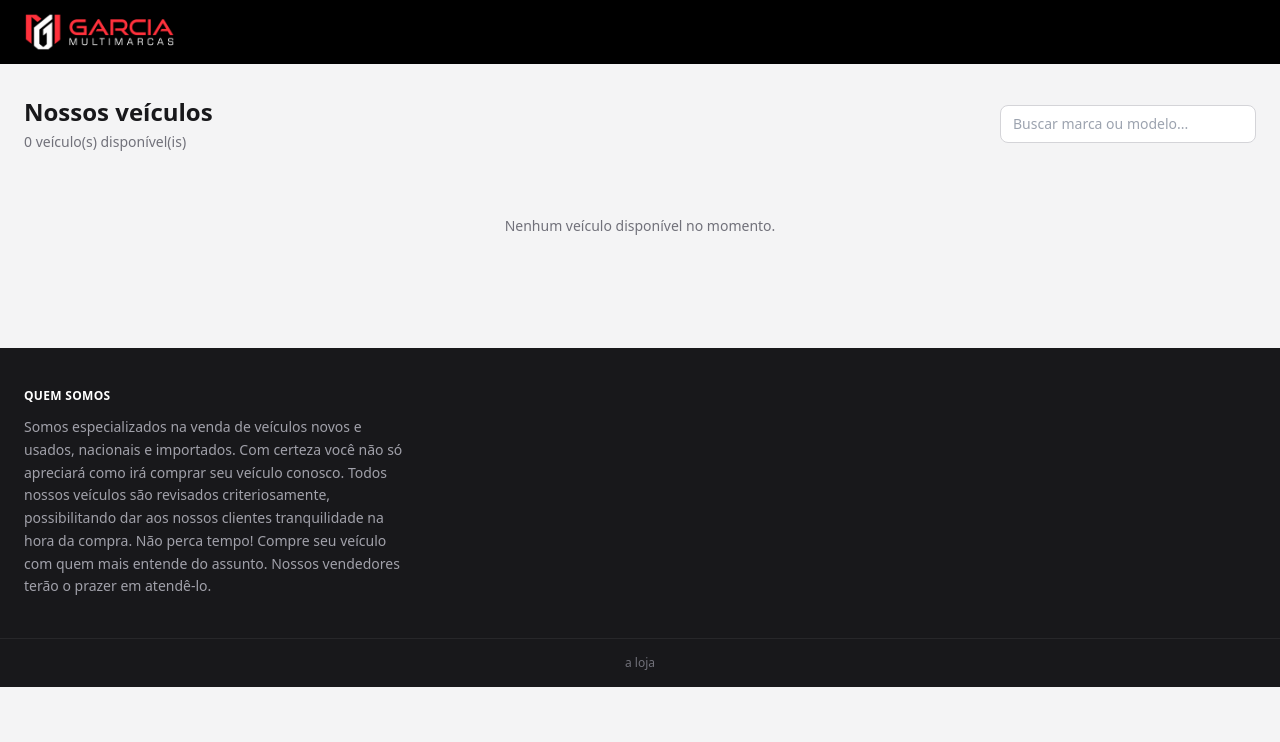
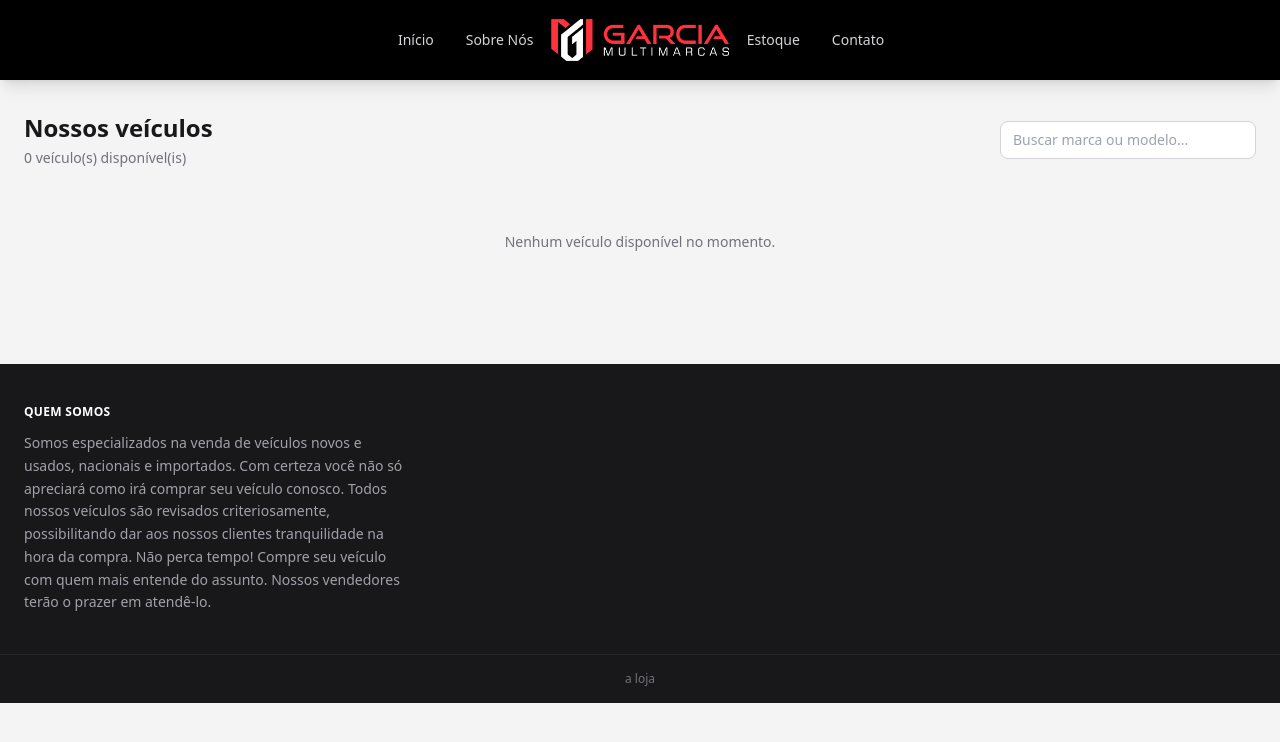
Before and after one commit to fernandohmoribe/CarIA, a FastAPI app: page /veiculos in a window 1280 px wide. Shown: the top 742 px of the page. Run offline with FastAPI, Linux system fonts and the light colour scheme; some libraries are stand-ins or nearby versions.

Commit message:
feat: header centralizado (estilo Company Imports) e fixo no topo
Logo no centro, "Início"/"Sobre Nós" à esquerda e "Estoque"/"Contato" à
direita — os dois últimos rolam até as seções do rodapé (não criamos
páginas separadas pra isso ainda). Header agora fica fixo (sticky) ao
rolar a página.

Co-Authored-By: Claude Sonnet 5 <noreply@anthropic.com>

```diff
--- a/public/templates/base_public.html
+++ b/public/templates/base_public.html
@@ -16,15 +16,17 @@
     </style>
 </head>
 <body class="bg-zinc-100 text-zinc-800 min-h-screen">
-    <header class="bg-black px-4 sm:px-6 py-3">
-        <div class="max-w-7xl mx-auto flex items-center justify-between">
-            <a href="/veiculos"><img src="/static/logo.png" alt="{{ dealership_name }}" class="h-10"></a>
-            {% if whatsapp_link %}
-            <a href="{{ whatsapp_link }}" target="_blank" rel="noopener"
-               class="hidden sm:flex items-center gap-2 bg-brand text-white text-sm font-medium px-4 py-2 rounded-lg hover:bg-brand-dark transition">
-                📞 {{ dealership_phone }}
-            </a>
-            {% endif %}
+    <header class="bg-black px-4 sm:px-6 py-4 sticky top-0 z-40 shadow-lg">
+        <div class="max-w-5xl mx-auto flex items-center justify-between gap-4">
+            <nav class="hidden sm:flex items-center gap-8 flex-1 justify-end">
+                <a href="/veiculos" class="text-zinc-300 text-sm hover:text-white transition">Início</a>
+                <a href="/veiculos#quem-somos" class="text-zinc-300 text-sm hover:text-white transition">Sobre Nós</a>
+            </nav>
+            <a href="/veiculos" class="shrink-0"><img src="/static/logo.png" alt="{{ dealership_name }}" class="h-12"></a>
+            <nav class="hidden sm:flex items-center gap-8 flex-1">
+                <a href="/veiculos" class="text-zinc-300 text-sm hover:text-white transition">Estoque</a>
+                <a href="/veiculos#contato" class="text-zinc-300 text-sm hover:text-white transition">Contato</a>
+            </nav>
         </div>
     </header>
 
@@ -34,12 +36,12 @@
 
     <footer class="bg-zinc-900 text-zinc-400 mt-10">
         <div class="max-w-7xl mx-auto px-4 sm:px-6 py-10 grid grid-cols-1 sm:grid-cols-3 gap-8 text-sm">
-            <div>
+            <div id="quem-somos" style="scroll-margin-top: 90px;">
                 <h3 class="text-white font-semibold text-xs tracking-wide mb-3">QUEM SOMOS</h3>
                 <p class="leading-relaxed text-zinc-400">{{ quem_somos }}</p>
             </div>
             {% if dealership_phone %}
-            <div>
+            <div id="contato" style="scroll-margin-top: 90px;">
                 <h3 class="text-white font-semibold text-xs tracking-wide mb-3">CONTATO</h3>
                 <p>📞 {{ dealership_phone }}</p>
             </div>
```
